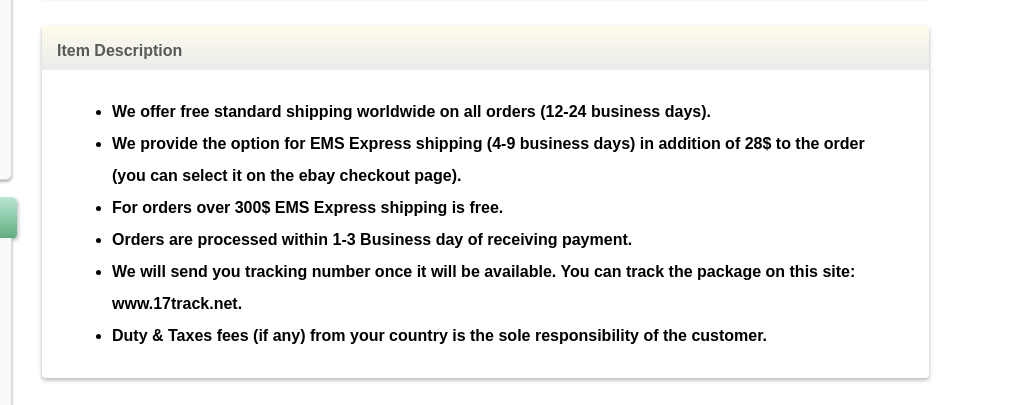
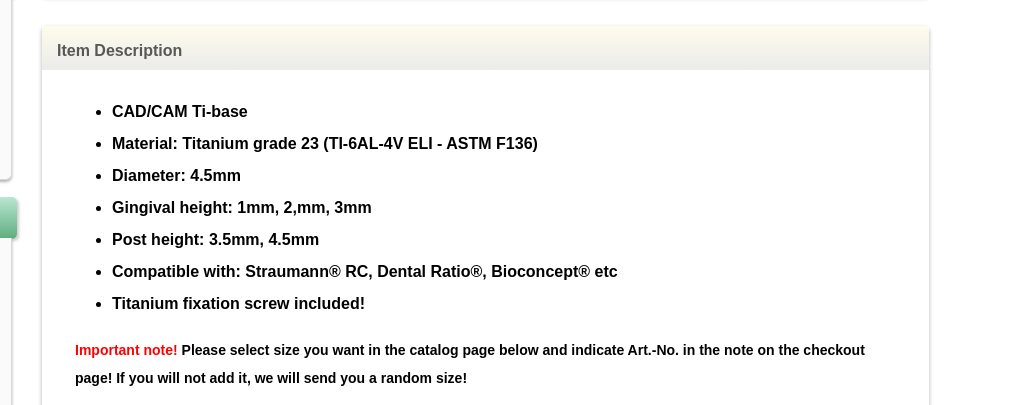
Before and after one commit to yuriygumeniuk/ebay_test, a website: page app/index.html in a window 1280 px wide. Shown: the part 1149-1554 px from the top of the page, 271-1280 px from the left. Drawn offline with Linux system fonts and the light colour scheme.

Commit message:
item description

```diff
--- a/app/index.html
+++ b/app/index.html
@@ -332,13 +332,15 @@
 					<div class="center_titel">Item Description</div>
 					<div class="center_content">
 						<ul>
-							<li class="tab-list">We offer free standard shipping worldwide on all orders (12-24 business days).</li>
-							<li class="tab-list">We provide the option for EMS Express shipping (4-9 business days) in addition of 28$ to the order (you can select it on the ebay checkout page).</li>
-							<li class="tab-list">For orders over 300$ EMS Express shipping is free.</li>
-							<li class="tab-list">Orders are processed within 1-3 Business day of receiving payment.</li>
-							<li class="tab-list">We will send you tracking number once it will be available. You can track the package on this site: www.17track.net.</li>
-							<li class="tab-list">Duty & Taxes fees (if any) from your country is the sole responsibility of the customer.</li>
+							<li class="tab-list">CAD/CAM Ti-base</li>
+							<li class="tab-list">Material: Titanium grade 23 (TI-6AL-4V ELI - ASTM F136)</li>
+							<li class="tab-list">Diameter: 4.5mm</li>
+							<li class="tab-list">Gingival height: 1mm, 2,mm, 3mm</li>
+							<li class="tab-list">Post height: 3.5mm, 4.5mm</li>
+							<li class="tab-list">Compatible with: Straumann® RC, Dental Ratio®, Bioconcept® etc</li>
+							<li class="tab-list">Titanium fixation screw included!</li>
 						</ul>
+						<p><span>Important note!</span> Please select size you want in the catalog page below and indicate Art.-No. in the note on the checkout page!  If you will not add it, we will send you a random size!</p>
 					</div>
 				</div>
 
@@ -402,8 +404,6 @@
 		<div id="copyright">&copy; 2020 SPECTRUM. All Rights Reserved/ Design by Rojas</a></div>
 	</div>
 </div>
-<!-- [ TagBot assisted ] -->
-
 
 </body>
 </html>
```
